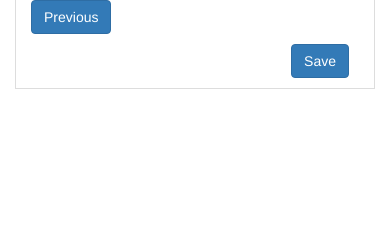
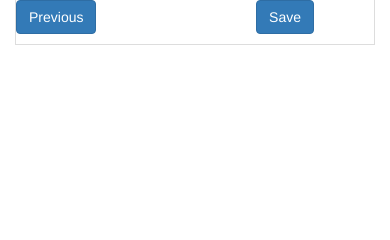
Before and after one commit to mr-ufukgurbuz/Analyzing-User-Tweets-and-Making-Sense, a Flask app: page / in a window 390 px wide. Shown: the part 255-495 px from the top of the page. Run offline with Flask 2, Linux system fonts and the light colour scheme; data that the repository does not hold is empty; some libraries are stand-ins or nearby versions.

Commit message:
v4 : Code revision

```diff
--- a/template/index.html
+++ b/template/index.html
@@ -34,12 +34,9 @@
                     </tbody>
                 </table>
 
-                <div class="col-sm-1">
-                    <button id="previous-btn" type="button" class="btn btn-primary" style="margin-bottom:10px">Previous</button>
-                </div>
-                <div class="col-sm-4">
-                    <button id="save-btn" type="button" class="btn btn-primary" style="float: right;margin:0px 10px 10px 0px">Save</button>
-                </div>
+                <button id="previous-btn" type="button" class="btn btn-primary" style="margin-bottom:10px">Previous</button>
+
+                <button id="save-btn" type="button" class="btn btn-primary" style="float: right;margin:0px 60px 10px 0px">Save</button>
 
             </div>
 
```
